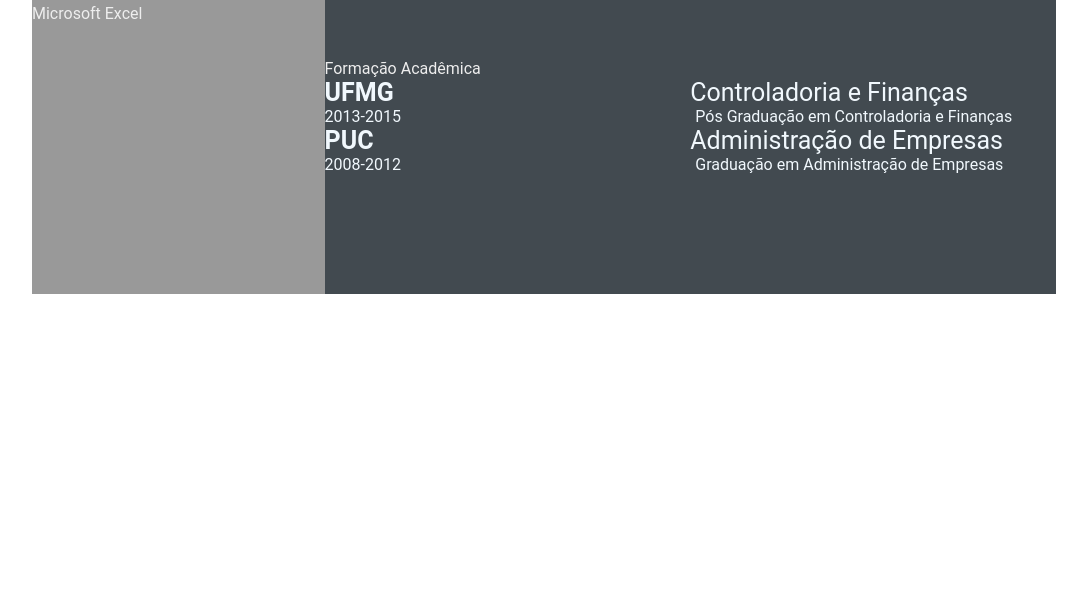
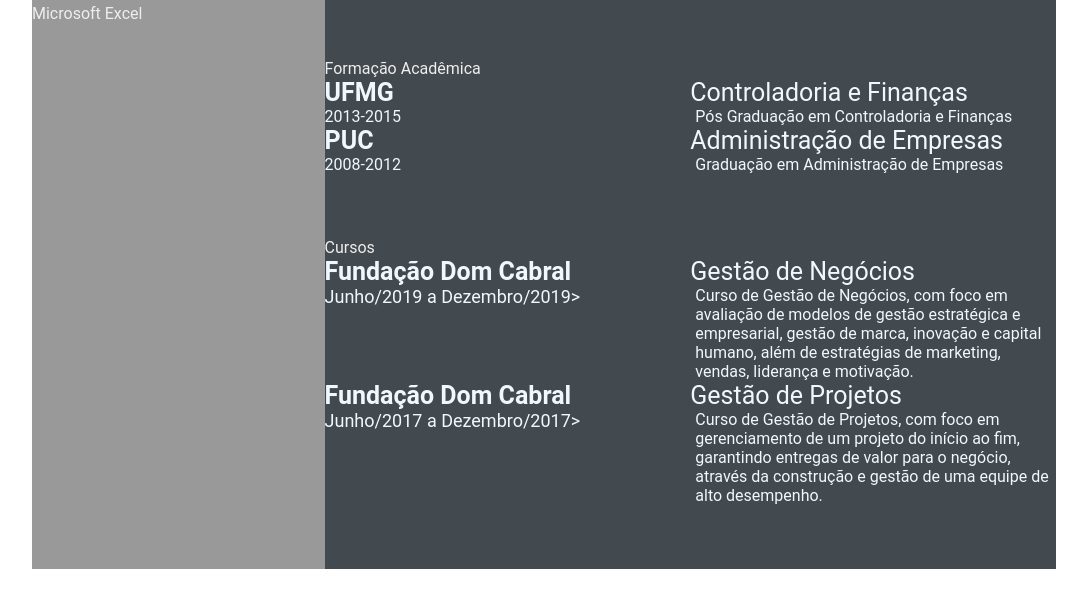
Before and after one commit to paulacheik/paulacheik.github.io, a plain HTML site: page index.html in a window 1280 px wide. Shown: the part 538-1139 px from the top of the page, without its empty margins (96-1183 px from the left). Before the commit the page ends 864 px from the top, so only its background shows below. Drawn offline with Linux system fonts and the light colour scheme.

Commit message:
feature: atividades day-06 (#6)

```diff
--- a/index.html
+++ b/index.html
@@ -109,6 +109,37 @@
             </div>
           </div>
         </section>
+        <section class="awards gap">
+          <div class="right-title">Cursos</div>
+          <div class="awards-contents">
+            <div class="awards-left">
+              <p class="awards-company-name">Fundação Dom Cabral</p>
+              <p class="awards-time-period">Junho/2019 a Dezembro/2019></p>
+            </div>
+            <div class="awards-right">
+              <p class="awards-name">Gestão de Negócios</p>
+              <p class="awards-desc">
+                Curso de Gestão de Negócios, com foco em avaliação de modelos de
+                gestão estratégica e empresarial, gestão de marca, inovação e
+                capital humano, além de estratégias de marketing, vendas,
+                liderança e motivação.
+              </p>
+            </div>
+            <div class="awards-left">
+              <p class="awards-company-name">Fundação Dom Cabral</p>
+              <p class="awards-time-period">Junho/2017 a Dezembro/2017></p>
+            </div>
+            <div class="awards-right">
+              <p class="awards-name">Gestão de Projetos</p>
+              <p class="awards-desc">
+                Curso de Gestão de Projetos, com foco em gerenciamento de um
+                projeto do início ao fim, garantindo entregas de valor para o
+                negócio, através da construção e gestão de uma equipe de alto
+                desempenho.
+              </p>
+            </div>
+          </div>
+        </section>
       </section>
     </main>
   </body>
```
